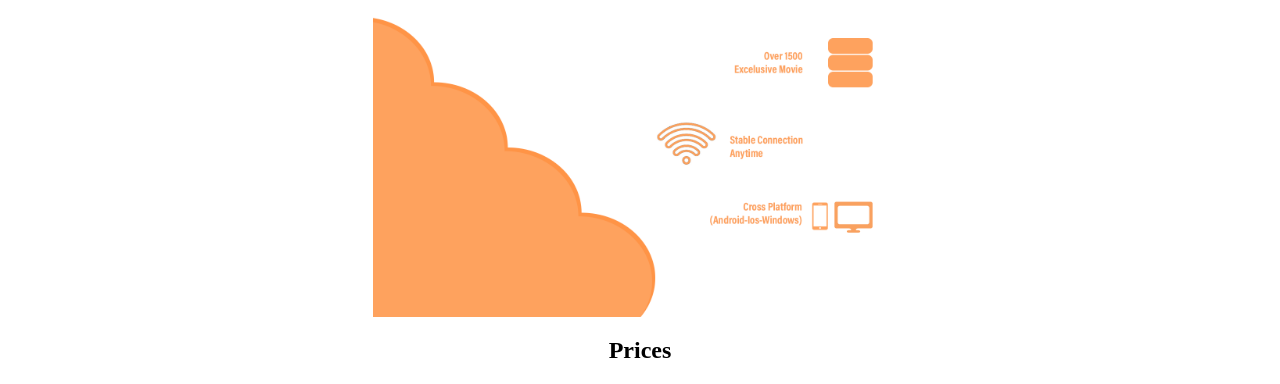
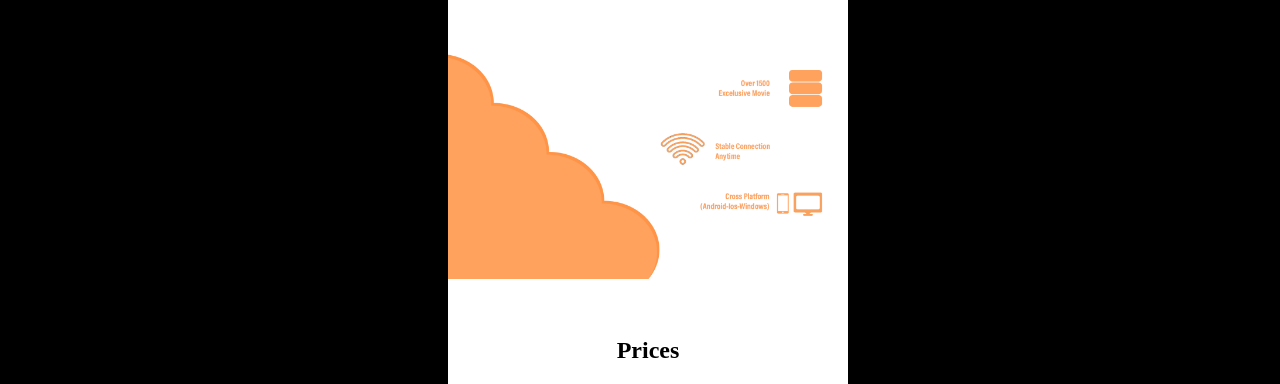
Before and after one commit to mohamedhesham155/Cloud-Streaming, a plain HTML site: page index.html in a window 1280 px wide. Shown: the part 108-492 px from the top of the page. Drawn offline with Linux system fonts and the light colour scheme.

Commit message:
Add files via upload

```diff
--- a/style.css
+++ b/style.css
@@ -1,4 +1,9 @@
 
+html{
+    width: 50vh;
+    margin: auto;
+    background-color: rgb(0, 0, 0);
+}
 .container{
     display: grid;
     grid-template-rows: 50px 600px 200px;
```
